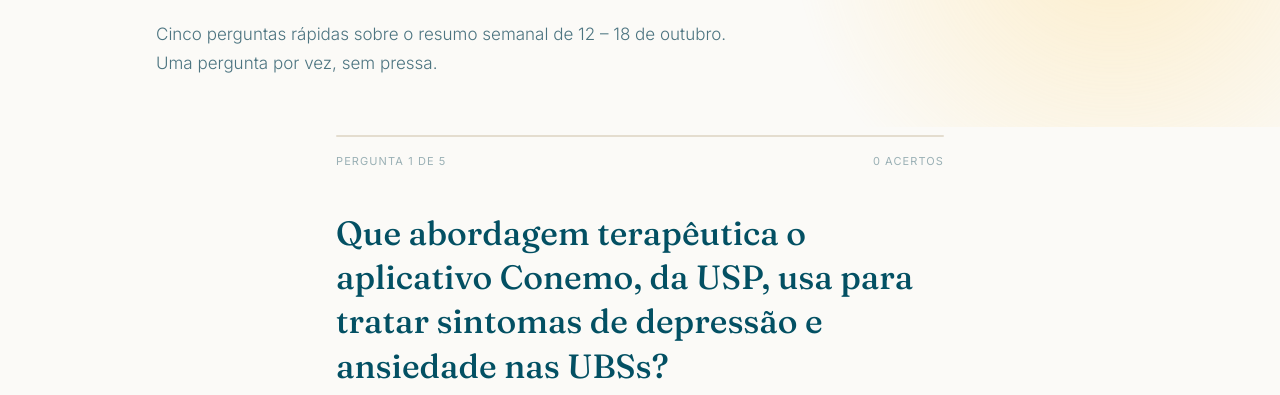
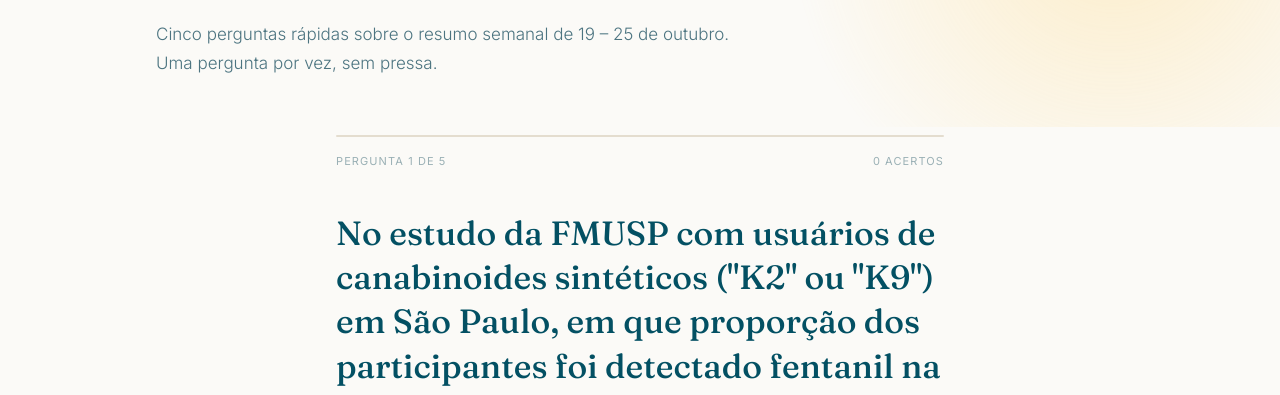
Before and after one commit to rrmlblog/rrml.estudos, a plain HTML site: page quiz.html in a window 1280 px wide. Shown: the part 346-741 px from the top of the page. Drawn offline with Linux system fonts and the light colour scheme.

Commit message:
Add resumo semanal de 19-25 de outubro 2026: fentanil em usuários de sintéticos em SP, realidade virtual e IA para declínio cognitivo, 36 genes do TOC e tiques, feeds e autolesão em adolescentes, ciclo menstrual e TDAH
Co-Authored-By: Claude Opus 5.5 <noreply@anthropic.com>

```diff
--- a/quiz.html
+++ b/quiz.html
@@ -37,7 +37,7 @@
   <div class="wrap">
     <p class="kicker">Quiz da semana</p>
     <h1 style="font-size:clamp(2.2rem, 4.6vw, 3.6rem); max-width:20ch;">Você acompanhou as <em>novidades</em> desta semana?</h1>
-    <p class="hero-sub">Cinco perguntas rápidas sobre o resumo semanal de 12 – 18 de outubro. Uma pergunta por vez, sem pressa.</p>
+    <p class="hero-sub">Cinco perguntas rápidas sobre o resumo semanal de 19 – 25 de outubro. Uma pergunta por vez, sem pressa.</p>
   </div>
 </header>
 
@@ -97,44 +97,49 @@
 <script>
   var quizData = [
     {
-      question: "Que abordagem terapêutica o aplicativo Conemo, da USP, usa para tratar sintomas de depressão e ansiedade nas UBSs?",
-      options: ["Psicanálise", "Terapia cognitivo-comportamental", "Mindfulness puro", "Terapia de exposição"],
-      correct: 1,
-      explanation: "O Conemo (CONtrole EMOcional) oferece técnicas de terapia cognitivo-comportamental em jornadas com textos, áudios e vídeos. Testado com 610 pacientes em São Paulo e Lima (resultados na JAMA), hoje está em todas as 18 UBSs de Indaiatuba (SP).",
-      source: { label: "Fonte: Jornal da USP", url: "https://jornal.usp.br/ciencias/aplicativo-para-tratar-sintomas-de-depressao-e-ansiedade-e-implementado-com-sucesso-em-servicos-de-saude/" }
+      question: "No estudo da FMUSP com usuários de canabinoides sintéticos (\"K2\" ou \"K9\") em São Paulo, em que proporção dos participantes foi detectado fentanil na saliva?",
+      options: ["Cerca de 5%", "Cerca de 12%", "Cerca de um terço (32%)", "Mais de 70%"],
+      correct: 2,
+      explanation: "O fentanil apareceu em 32% dos 65 voluntários atendidos em serviços de tratamento e atenção psicossocial — e nenhum deles relatou ter usado o opioide. A presença foi mais comum em pessoas em situação de rua e com uso prolongado de sintéticos. O estudo saiu na Drug and Alcohol Review.",
+      source: { label: "Fonte: Jornal da USP", url: "https://jornal.usp.br/ciencias/substancia-de-alto-risco-a-vida-fentanil-e-detectado-em-um-terco-de-usuarios-de-drogas-sinteticas-em-sp/" }
     },
     {
-      question: "No estudo da FMRP-USP com camundongos, em quanto tempo a combinação de CBD em dose baixa com escitalopram reverteu os efeitos do estresse crônico?",
-      options: ["1 dia", "7 dias", "21 dias", "6 semanas"],
+      question: "Quais sinais o sistema de realidade virtual do ICMC-USP registra para ajudar a identificar o comprometimento cognitivo leve?",
+      options: [
+        "Exame de sangue e ressonância magnética",
+        "EEG e rastreamento do olhar",
+        "Frequência cardíaca e pressão arterial",
+        "Respostas escritas ao MoCA"
+      ],
       correct: 1,
-      explanation: "A combinação agiu em 7 dias, contra 2 a 3 semanas do escitalopram sozinho. O CBD a 7,5 mg/kg, isolado, não teve efeito. O mecanismo envolve a enzima NAPE-PLD no córtex pré-frontal — e, por ser pesquisa em animais, ainda precisa de estudos clínicos.",
-      source: { label: "Fonte: Jornal da USP", url: "https://jornal.usp.br/ciencias/canabidiol-acelera-efeitos-do-escitalopram-em-camundongos-submetidos-a-estresse-cronico/" }
+      explanation: "Durante tarefas imersivas que simulam a rotina, o sistema registra o eletroencefalograma (esforço da memória operacional) e o rastreamento do olhar (atenção). Modelos de aprendizado de máquina interpretáveis combinam os dados num relatório de apoio ao neurologista. A ferramenta ainda está em validação clínica.",
+      source: { label: "Fonte: Agência FAPESP", url: "https://agencia.fapesp.br/sistema-com-realidade-virtual-e-ia-aprimora-deteccao-de-declinio-cognitivo/59460" }
     },
     {
-      question: "Quantos territórios químicos distintos (\"lipizonas\") o atlas de lipídios da EPFL identificou no cérebro de camundongos?",
-      options: ["53", "172", "539", "7 milhões"],
-      correct: 2,
-      explanation: "Foram 539 lipizonas, a partir de cerca de 7 milhões de medições de 172 lipídios em 109 fatias de cérebro. A substância branca se mostrou muito mais diversa do que se pensava. O estudo saiu na Nature.",
-      source: { label: "Fonte: ScienceDaily", url: "https://www.sciencedaily.com/releases/2026/10/261012185011.htm" }
+      question: "Quantos genes de alto risco para TOC e transtornos de tique o consórcio liderado pela UCSF e por Rutgers identificou?",
+      options: ["6", "36", "210", "1.100"],
+      correct: 1,
+      explanation: "Foram 36 genes, 30 deles com apoio tanto dos casos de TOC quanto dos de tique. Uma mutação danosa em um deles elevou as chances em cerca de 57 vezes, em média. Os modelos estimam que centenas de outros genes de risco ainda não foram encontrados. Publicado na Nature Neuroscience.",
+      source: { label: "Fonte: PsyPost", url: "https://www.psypost.org/scientists-identify-rare-mutations-in-36-genes-that-sharply-raise-the-odds-of-ocd-and-tic-disorders/" }
     },
     {
-      question: "No estudo sobre ferro cerebral em crianças com TDAH, qual fator esteve associado a níveis mais altos de ferro em regiões como tálamo e núcleos da base?",
+      question: "Segundo o OxWell 2025, de Oxford, qual foi a forma mais comum de adolescentes encontrarem conteúdo de autolesão online?",
       options: [
-        "Tempo total de uso da medicação",
-        "Começar o estimulante até os 8 anos",
-        "Dose mais alta do estimulante",
-        "Ter também diagnóstico de autismo"
+        "Procurando ativamente",
+        "Recebendo de amigos",
+        "No feed ou em recomendações do algoritmo",
+        "Em fóruns especializados"
       ],
-      correct: 1,
-      explanation: "Crianças que começaram os estimulantes até os 8 anos tinham mais ferro no tálamo, caudado, putâmen e globo pálido do que as que começaram aos 9 ou depois; o tempo de uso quase não pesou. A amostra é pequena (29 crianças com TDAH e 38 neurotípicas) e o estudo é observacional.",
-      source: { label: "Fonte: PsyPost", url: "https://www.psypost.org/brain-iron-levels-in-children-with-adhd-may-depend-on-when-they-start-medication/" }
+      correct: 2,
+      explanation: "Entre os 34,5% de estudantes que viram esse conteúdo no último mês, 66% o encontraram no feed ou em sugestões; só 8% procuraram e 8% receberam de alguém. Todas as formas de exposição se associaram a mais solidão, ansiedade e depressão. O estudo, na Nature Mental Health, é transversal.",
+      source: { label: "Fonte: PsyPost", url: "https://www.psypost.org/feed-recommendations-are-the-most-common-way-teens-encounter-self-harm-content/" }
     },
     {
-      question: "Qual a correlação estimada hoje entre capacidade cognitiva geral e desempenho no trabalho, segundo a síntese da Universidade de Minnesota?",
-      options: ["Cerca de 0,05", "Cerca de 0,20", "Cerca de 0,51", "Cerca de 0,80"],
-      correct: 1,
-      explanation: "Com 212 amostras e 109.396 trabalhadores (1990–2022), a estimativa recomendada ficou em 0,20 — bem abaixo do clássico 0,51 dos manuais. A validade foi maior em funções técnicas e manuais, e os dados dependem muito de avaliações de chefes.",
-      source: { label: "Fonte: PsyPost", url: "https://www.psypost.org/intelligence-tests-are-a-weaker-predictor-of-job-performance-than-long-believed-large-study-finds/" }
+      question: "No estudo piloto com mulheres com TDAH em uso de anfetamina, em que fase do ciclo menstrual os sintomas foram mais intensos?",
+      options: ["Ovulação", "Fase folicular média", "Menstruação", "Os sintomas não variaram"],
+      correct: 2,
+      explanation: "Os sintomas foram mais intensos nos primeiros dias da menstruação e mais leves na fase folicular média; o humor negativo subiu na fase lútea tardia e na menstruação. A amostra foi de 30 mulheres, os hormônios não foram medidos e os achados precisam de replicação. Publicado no Journal of Attention Disorders.",
+      source: { label: "Fonte: PsyPost", url: "https://www.psypost.org/how-the-menstrual-cycle-alters-adhd-symptoms-in-women-taking-stimulants/" }
     }
   ];
 
```
Also changed, not shown: index.html (+40 -3 lines).
